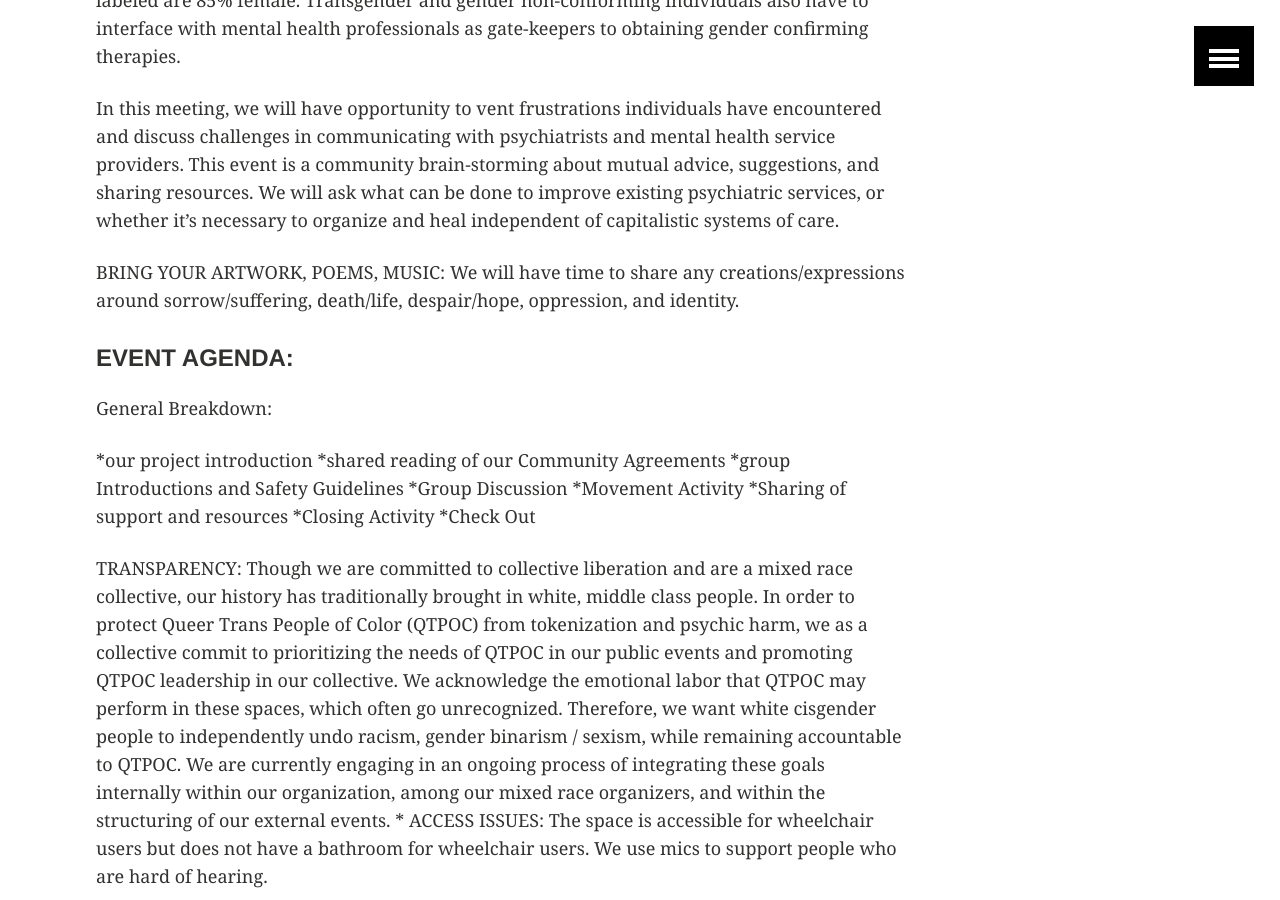
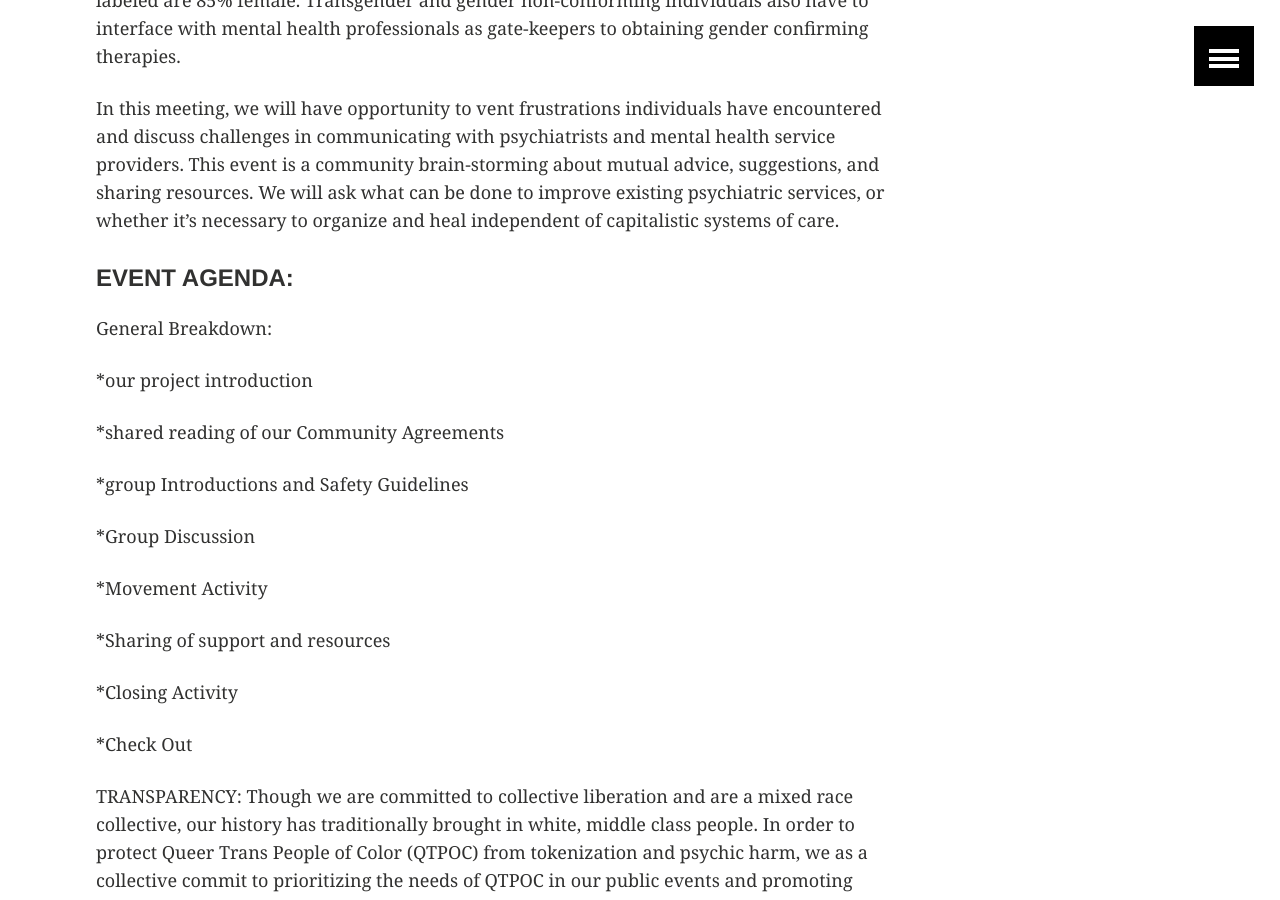
Before and after one commit to nycicarus/nycicarus.github.io, a Jekyll site: the page built from _posts/events/2018-11-07-DifficultShrink.md, in a window 1280 px wide and 900 px high, scrolled down 1417 px. Built offline with Jekyll 4.4.1, drawn with Linux system fonts in a browser that asks for light colours; comment, search, counter and statistics services are not loaded; part of the change alters nothing that is shown.

Commit message:
Update 2018-11-07-DifficultShrink.md

```diff
--- a/_posts/events/2018-11-07-DifficultShrink.md
+++ b/_posts/events/2018-11-07-DifficultShrink.md
@@ -8,8 +8,8 @@ tags: [ community, discussion, psychiatry]
 comments: true
 ads: false
 image:
-  teaser: DifficultShrink.jpg
-  feature: DifficultShrink.jpg
+  teaser: DifficultShrink.png
+  feature: DifficultShrink.png
   credit:
   creditlink:
 event-date: "Wednesday, November 7st, 2018"
@@ -36,19 +36,25 @@ A conversation about psychiatric treatment would not be complete without address
 
 In this meeting, we will have opportunity to vent frustrations individuals have encountered and discuss challenges in communicating with psychiatrists and mental health service providers. This event is a community brain-storming about mutual advice, suggestions, and sharing resources. We will ask what can be done to improve existing psychiatric services, or whether it’s necessary to organize and heal independent of capitalistic systems of care.
 
-BRING YOUR ARTWORK, POEMS, MUSIC: We will have time to share any creations/expressions around sorrow/suffering, death/life, despair/hope, oppression, and identity.
 
 #### EVENT AGENDA:
 
 General Breakdown:
 
 *our project introduction
+
 *shared reading of our Community Agreements
+
 *group Introductions and Safety Guidelines
+
 *Group Discussion
+
 *Movement Activity
+
 *Sharing of support and resources
+
 *Closing Activity
+
 *Check Out
 
 
```
